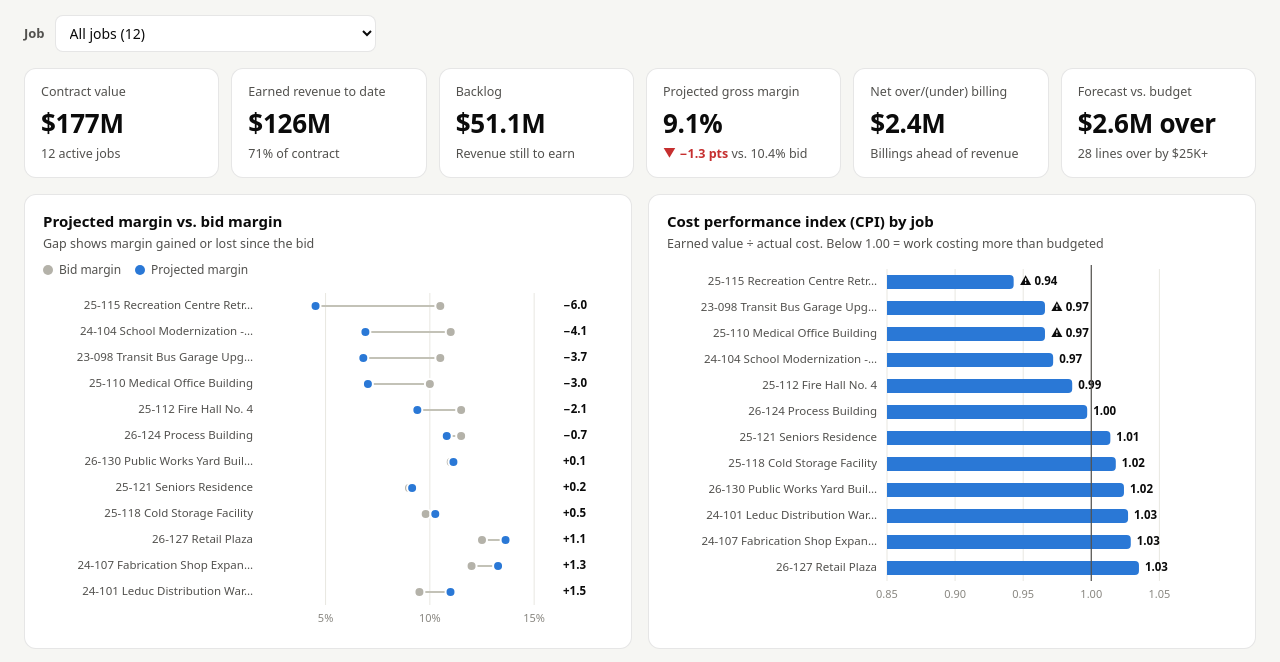
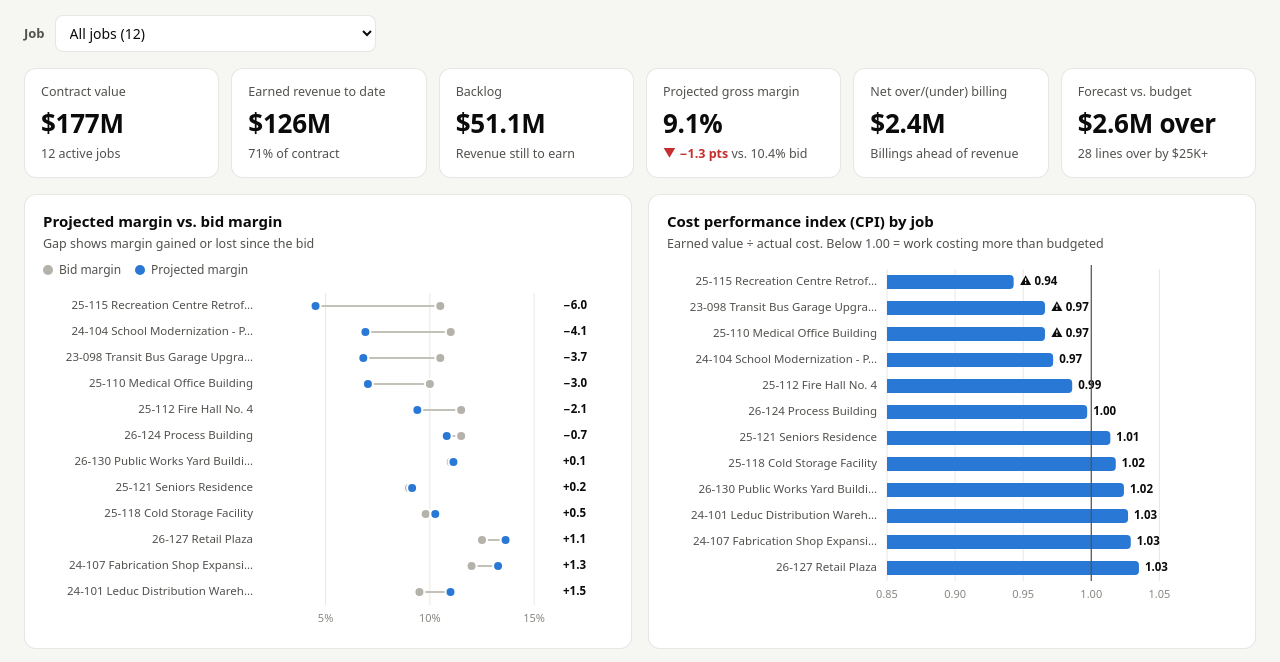
Before and after one commit to Ahsan1143/erp-job-cost-reporting, a plain HTML site: page dashboard/index.html in a window 1280 px wide. Shown: the part 83-745 px from the top of the page. Drawn offline with Linux system fonts and the light colour scheme.

Commit message:
Fit chart labels to narrow screens

```diff
--- a/dashboard/index.html
+++ b/dashboard/index.html
@@ -235,6 +235,7 @@ function niceTicks(min, max, n = 5) {
 }
 const isSel = (job) => selected === "ALL" || selected === job;
 const jobLabel = (j) => `${j.job} ${j.name}`;
+const fit = (s, px) => { const n = Math.max(6, Math.floor(px / 6.4)); return s.length > n ? s.slice(0, n - 1) + "…" : s; };
 
 /* ---------- KPI tiles ---------- */
 function renderKpis() {
@@ -273,7 +274,7 @@ function renderMargin() {
   rows.forEach((j, i) => {
     const y = top + i * rowH + rowH / 2, op = isSel(j.job) ? 1 : 0.3;
     const g = el("g", { opacity: op }, s);
-    txt(g, left - 10, y, jobLabel(j).length > 30 ? jobLabel(j).slice(0, 29) + "…" : jobLabel(j), "lbl", "end");
+    txt(g, left - 10, y, fit(jobLabel(j), left - 14), "lbl", "end");
     el("line", { x1: x(j.bidMargin), x2: x(j.margin), y1: y, y2: y, stroke: css("--axis"), "stroke-width": 2 }, g);
     el("circle", { cx: x(j.bidMargin), cy: y, r: 5, fill: css("--neutral"), stroke: css("--surface"), "stroke-width": 2 }, g);
     el("circle", { cx: x(j.margin), cy: y, r: 5, fill: css("--s1"), stroke: css("--surface"), "stroke-width": 2 }, g);
@@ -302,7 +303,7 @@ function renderJobBars(id, key, { ref, domain, fmt, tipFn, diverging, flag }) {
   rows.forEach((j, i) => {
     const y = top + i * rowH, v = j[key], op = isSel(j.job) ? 1 : 0.3;
     const g = el("g", { opacity: op }, s);
-    txt(g, left - 10, y + rowH / 2, jobLabel(j).length > 30 ? jobLabel(j).slice(0, 29) + "…" : jobLabel(j), "lbl", "end");
+    txt(g, left - 10, y + rowH / 2, fit(jobLabel(j), left - 14), "lbl", "end");
     const color = diverging ? (v >= 0 ? css("--pos") : css("--neg")) : css("--s1");
     el("path", { d: hbarPath(x(base), x(Math.max(domain[0], Math.min(domain[1], v))), y + 6, rowH - 12), fill: color }, g);
     const flagged = flag && flag(v);
@@ -385,7 +386,7 @@ function renderOverruns() {
   });
   rows.forEach((r, i) => {
     const y = top + i * rowH;
-    txt(s, left - 10, y + 11, `${r.code} ${r.desc.length > 24 ? r.desc.slice(0, 23) + "…" : r.desc}`, "lbl", "end");
+    txt(s, left - 10, y + 11, fit(`${r.code} ${r.desc}`, left - 14), "lbl", "end");
     txt(s, left - 10, y + 24, selected === "ALL" ? r.job : r.type, "tick", "end");
     el("path", { d: hbarPath(x(0), x(r.over), y + 8, rowH - 16), fill: css("--s1") }, s);
     txt(s, x(r.over) + 6, y + rowH / 2, money(r.over), "val");
```
